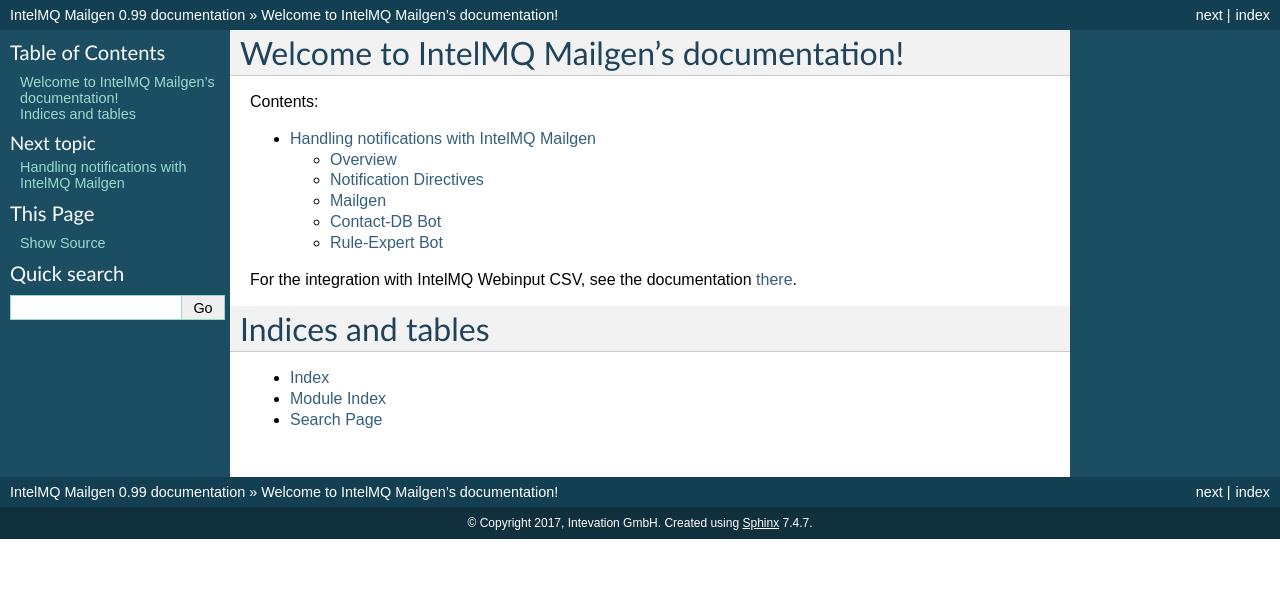
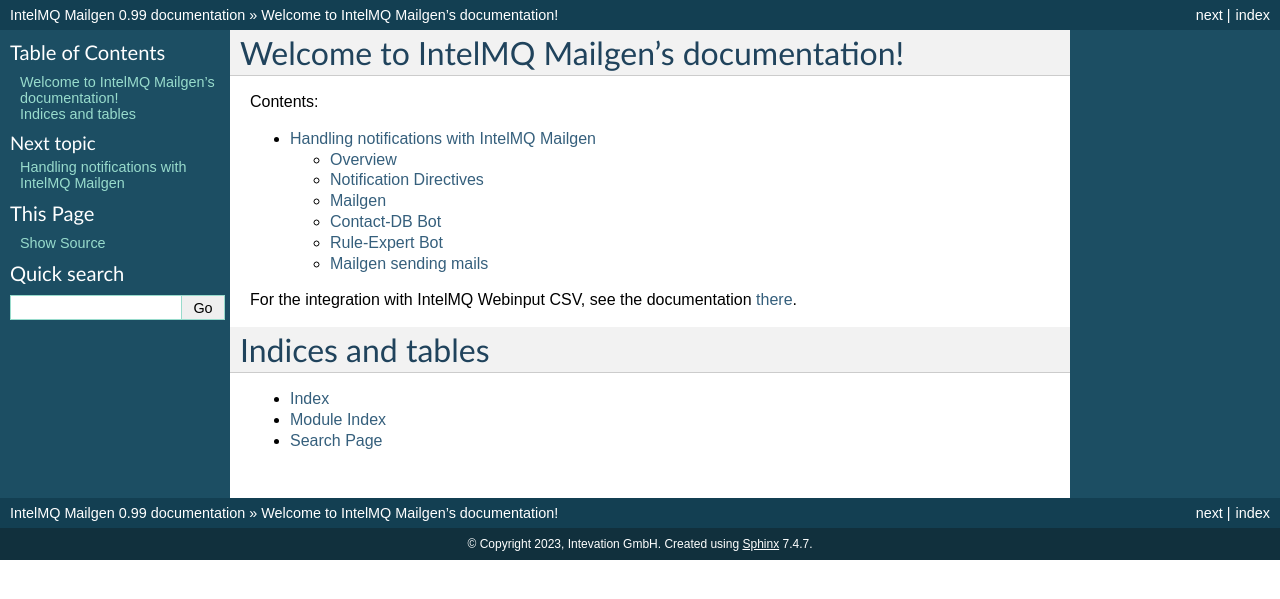
Before and after one commit to Intevation/intelmq-mailgen, a Sphinx documentation site: the page built from docs/index.rst, in a window 1280 px wide. Shown: the top 599 px of the page. Built offline with Sphinx 7.4.7, drawn with Linux system fonts in a browser that asks for light colours; pages that are not in the unit, such as notebooks, are missing from menus.

Commit message:
docs: fix broken refernces
references needs some title, otherwise they don't work
see https://github.com/sphinx-doc/sphinx/issues/9993

```diff
--- a/docs/concept.rst
+++ b/docs/concept.rst
@@ -296,3 +299,10 @@
 There are some example scripts in
 `intelmq/bots/experts/certbund_contact/example-rules/` which demonstrate
 how to write such scripts.
+
+.. _mailgen_sending_mails:
+
+Mailgen sending mails
+---------------------
+
+TODO
--- a/docs/conf.py
+++ b/docs/conf.py
@@ -44,7 +44,7 @@
 
 # General information about the project.
 project = u'IntelMQ Mailgen'
-copyright = u'2017, Intevation GmbH'
+copyright = u'2023, Intevation GmbH'
 
 # The version info for the project you're documenting, acts as replacement for
 # |version| and |release|, also used in various other places throughout the
```
Also changed, not shown: other parts of docs/concept.rst (+3 -0 lines).
